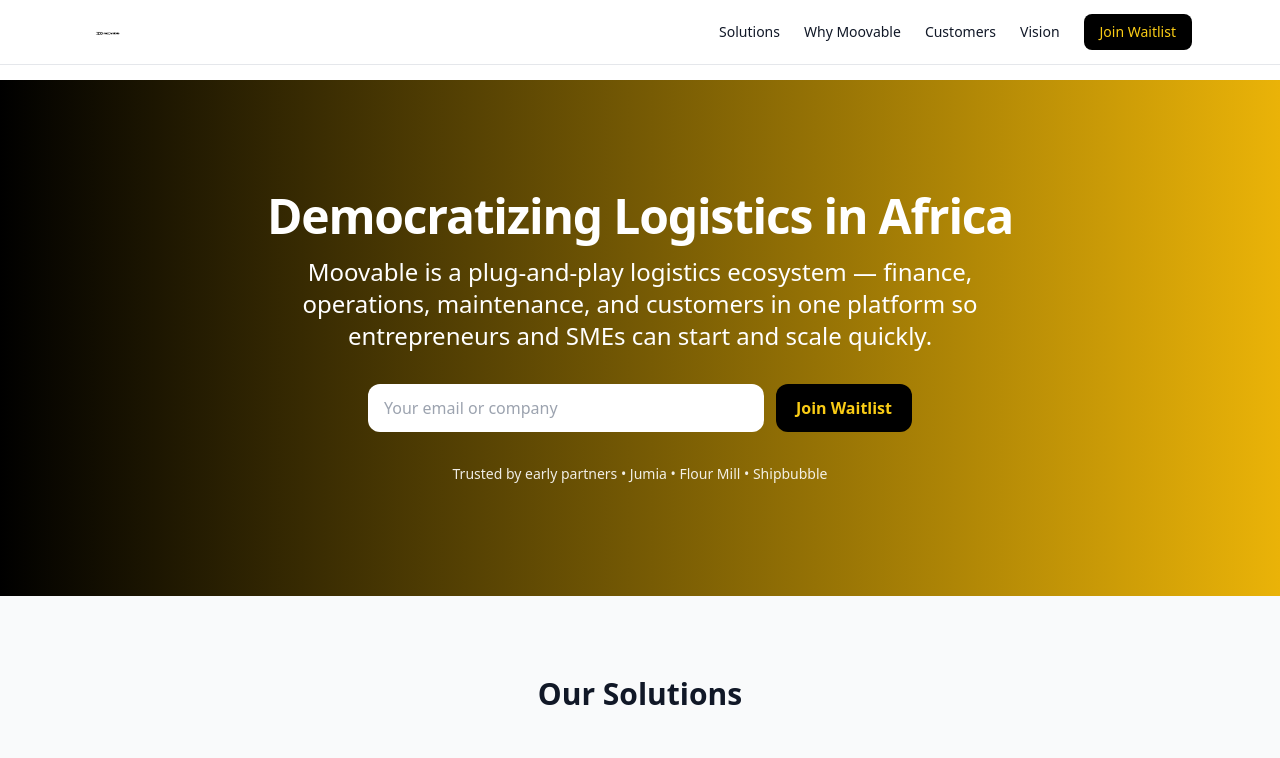
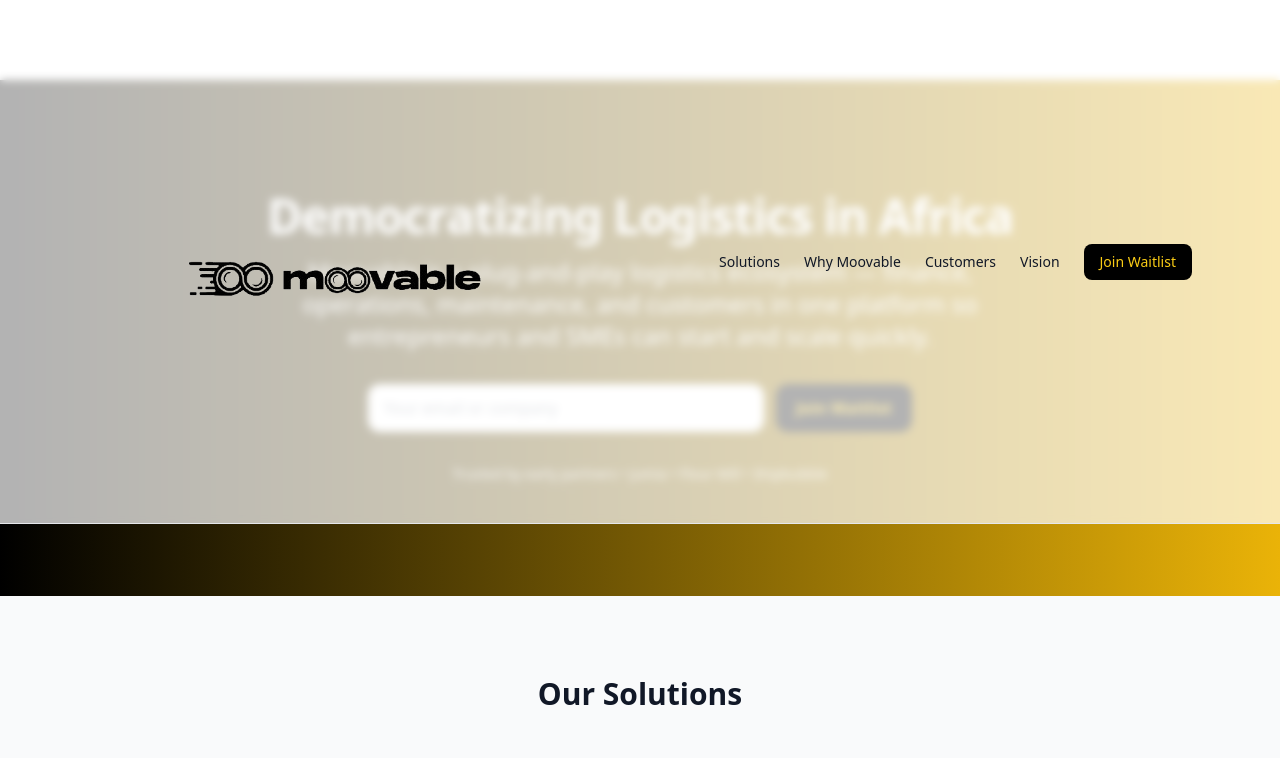
Before and after one commit to 4tae-data/Moovable_landing, a React (Vite) app: page / in a window 1280 px wide. Shown: the top 758 px of the page. Built offline with nearby package versions, Linux system fonts and the light colour scheme.

Commit message:
Fix logo path using public folder

```diff
--- a/src/App.jsx
+++ b/src/App.jsx
@@ -2,7 +2,7 @@ import React, { useState } from "react";
 import { motion } from "framer-motion";
 import { Truck, Wrench, CreditCard, Users, BarChart3, ShoppingBag } from "lucide-react";
 import './index.css';
-import logo from './asset/logo.jpg';
+import logo from './asset/logo.png';
 
 
 export default function LandingPage() {
@@ -74,7 +74,7 @@ export default function LandingPage() {
       <nav className="fixed top-0 left-0 right-0 z-50 bg-white/70 backdrop-blur-sm border-b border-gray-200">
         <div className="max-w-6xl mx-auto px-6 py-3 flex items-center justify-between">
           <div className="flex items-center gap-3 cursor-pointer" onClick={() => scrollTo('hero')}>
-          <img src={logo} alt="Moovable Logo" className="w-10 h-10 object-contain" />
+          <img src={logo} alt="Moovable Logo" className="w-34 h-34 object-contain" />
           </div>
 
           <div className="hidden md:flex items-center gap-6 text-sm font-medium">
```
Also changed, not shown: src/asset/logo.jpg (deleted), src/asset/logo.png (added).
